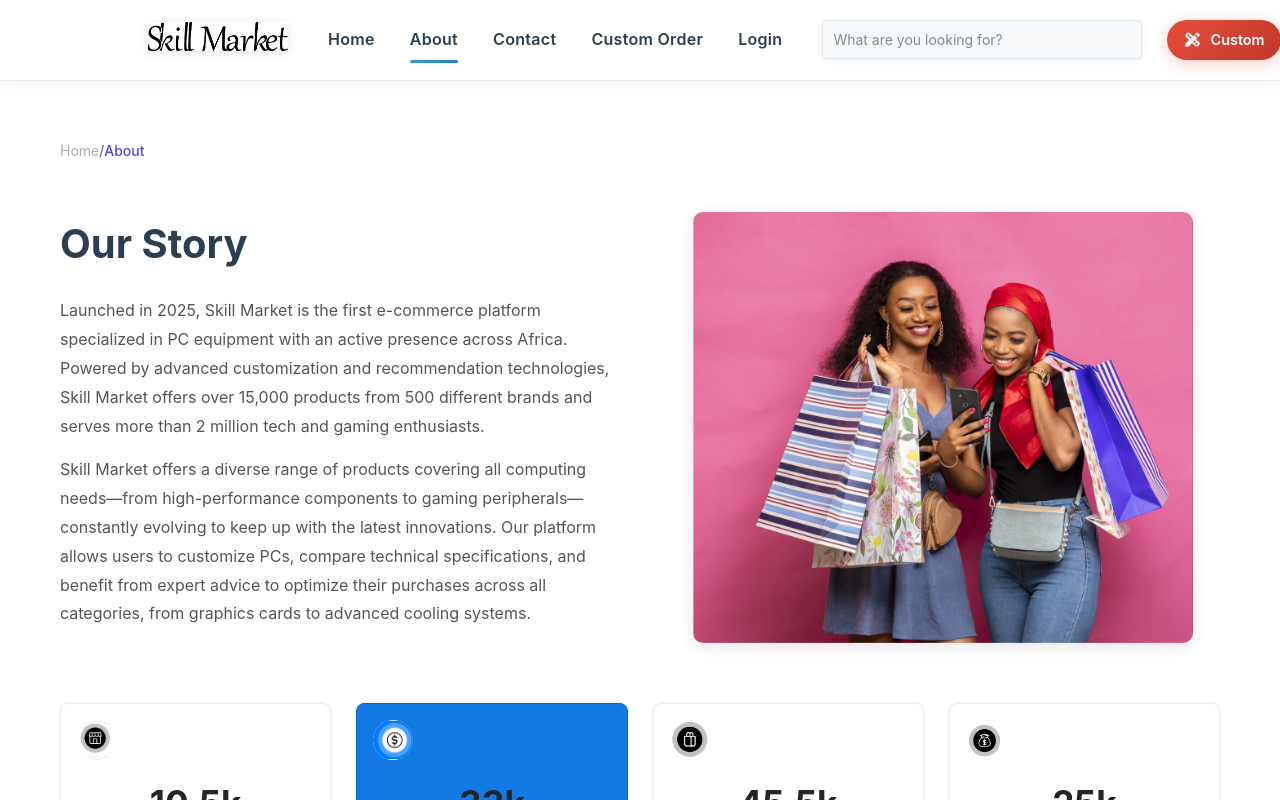
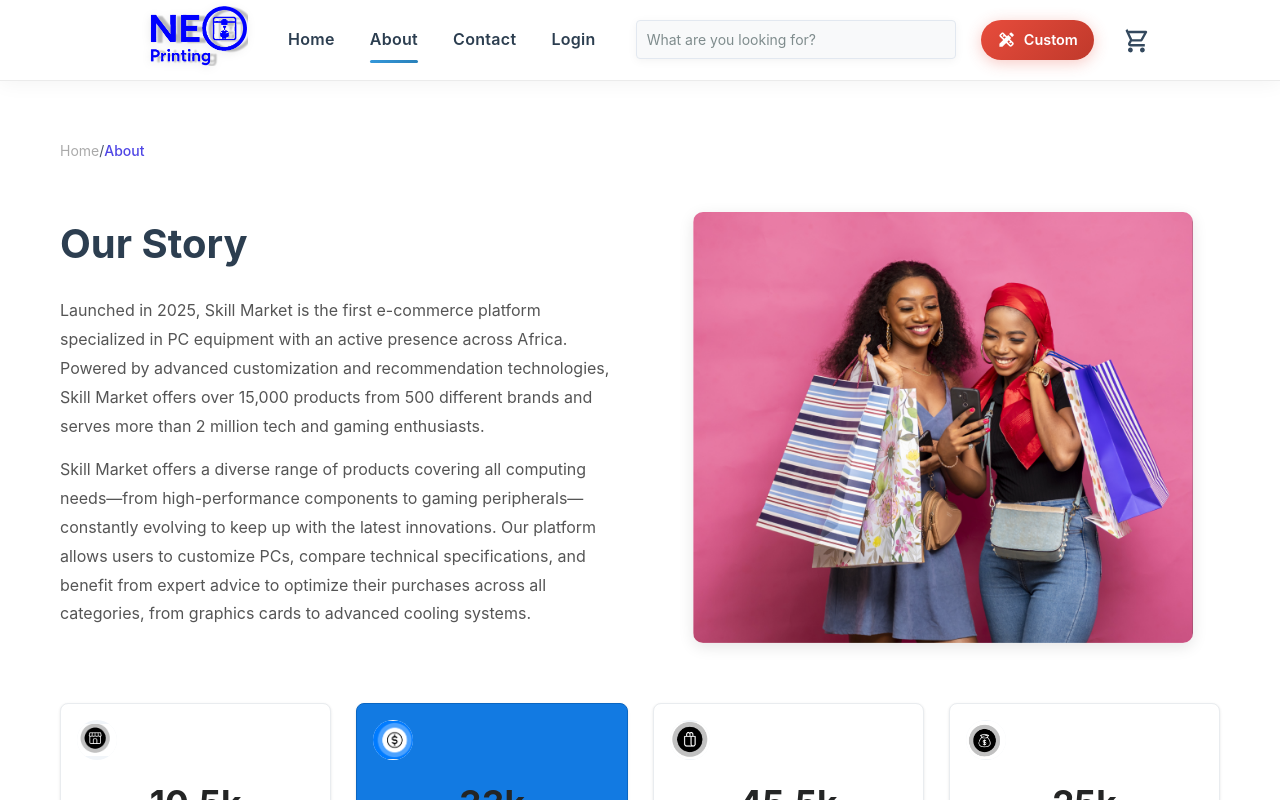
Before and after one commit to latum0/Dj3d, a React (Vite) app: page /about in a window 1280 px wide. Shown: the top 800 px of the page. Built offline with nearby package versions, Linux system fonts and the light colour scheme.

Commit message:
logo fixed

```diff
--- a/src/components/ui/Header.css
+++ b/src/components/ui/Header.css
@@ -47,7 +47,7 @@
 }
 
 .main-logo-img {
-  width: 140px;
+  width: 100px;
   height: auto;
   filter: drop-shadow(0 2px 4px rgba(0, 0, 0, 0.1));
 }
--- a/src/components/ui/Header.jsx
+++ b/src/components/ui/Header.jsx
@@ -123,7 +123,7 @@ const Header = () => {
           {/* Logo */}
           <div className="main-navbar-logo" onClick={() => navigate("/")}>
             <img
-              src="/src/assets/logoMC.png"
+              src="/src/assets/logoBlue.png"
               alt="Logo"
               className="main-logo-img"
             />
@@ -141,9 +141,7 @@ const Header = () => {
               <a href="/contact" onClick={(e) => linkNavbar(e, "contact")}>
                 Contact {links.contact && <div className="main-line-under"></div>}
               </a>
-              <a href="/custom-order" onClick={(e) => linkNavbar(e, "customorder")}>
-                Custom Order {links.customorder && <div className="main-line-under"></div>}
-              </a>
+
               {!user && (
                 <a href="/login" onClick={(e) => linkNavbar(e, "login")}>
                   Login {links.login && <div className="main-line-under"></div>}
```
Also changed, not shown: src/assets/logoBlue.png (added).
